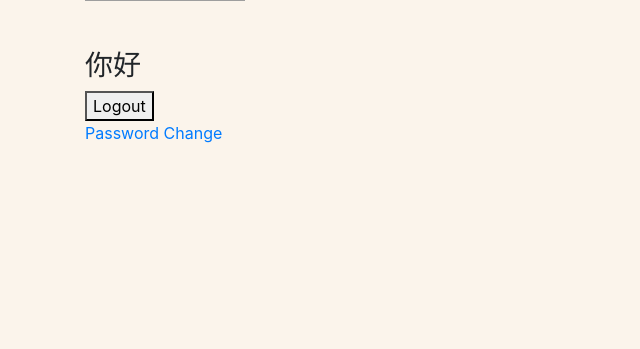
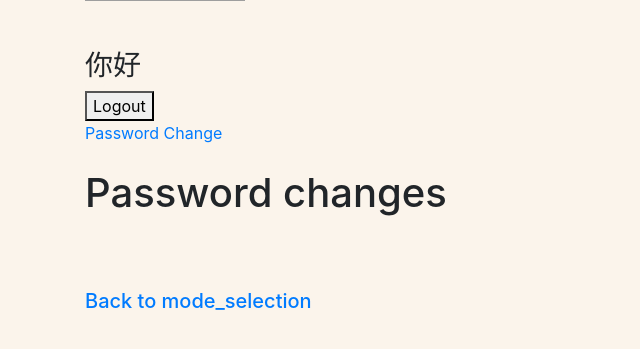
Before and after one commit to KimTorLook/project, a Django app: a page that uses Kanteen/templates/base.html in a window 1280 px wide. Shown: the part 183-532 px from the top of the page, without its empty margins (0-640 px from the left). Run offline with Django 5.2, Linux system fonts and the light colour scheme; a user stored in the database is signed in; data comes from the database, SQL or seed files in the repository; both versions use the stored data as it was after the commit; grey boxes are pictures that could not be loaded.

Commit message:
20250621
1. connecting logout page, password_change and password_change done page with UI modify
2. input some student data and connect it to user profile

```diff
--- a/Kanteen/order_app/templates/order_app/mode_selection.html
+++ b/Kanteen/order_app/templates/order_app/mode_selection.html
@@ -4,7 +4,7 @@
 
 <br>
 <div>
-    <h1><a href="{% url 'order_app:daily' %}">1. daily_mode</a></h1>
+    <h1><a href="{% url 'order_app:daily' %}">daily_mode</a></h1>
 </div>
 
 
--- a/Kanteen/order_app/templates/order_app/orderConfirmation.html
+++ b/Kanteen/order_app/templates/order_app/orderConfirmation.html
@@ -8,7 +8,7 @@
 
     <div class="confirmationContainer">
         <div class="daysConfirmation"> <!--#Monday-->
-            <h3> Monday </h3>
+            <h3> 星期一 </h3>
                 {% if meal1 %}
                     <img src="{{ meal1.main_course_img.url }}" alt="MondayMeal" width="200" height="200">
                     <p> {{ meal1.main_course_name  }}</p>
--- a/Kanteen/templates/base.html
+++ b/Kanteen/templates/base.html
@@ -84,10 +84,7 @@
           {% csrf_token %}
           <button type="submit">Login</button>
         </form>
-
-        <div class="col">
-          <a href="{% url 'signup' %}" class="btn btn-primary">Signup</a>
-        </div>
+        <a href="{% url 'signup' %}" class="btn btn-primary">Signup</a>
 
       {% endif %}
     {% endblock %}
--- a/Kanteen/templates/registration/password_change_done.html
+++ b/Kanteen/templates/registration/password_change_done.html
@@ -1,8 +1,12 @@
 {% extends "base.html" %}
 {% load static %}
 
-{% block body_content %}
-  Done change password
-  <br/>
-  <a href="{% url 'public_index' %}">Back to main</a>
+{% block main_content %}
+<br>
+  <h1>Password changes</h1>
+<br>
+<br>
+  <p>
+  <h5><a href="{% url 'order_app:mode_selection' %}">Back to mode_selection</a></h3>
+  </p>
 {% endblock %}
--- a/Kanteen/templates/registration/password_change_form.html
+++ b/Kanteen/templates/registration/password_change_form.html
@@ -1,7 +1,7 @@
 {% extends "base.html" %}
 {% load static %}
 
-{% block body_content %}
+{% block main_content %}
   <h2>Change Password</h2>
   <form method="post">
     {% csrf_token %}
```
Also changed, not shown: Kanteen/templates/registration/logged_out.html (+5 -3 lines), Kanteen/db.sqlite3, Kanteen/media/project/egg_tart_1.jpg (deleted), Kanteen/media/project/刺身定食_1.jpg (deleted), Kanteen/media/project/吉列豬扒飯_1.jpg (deleted).
